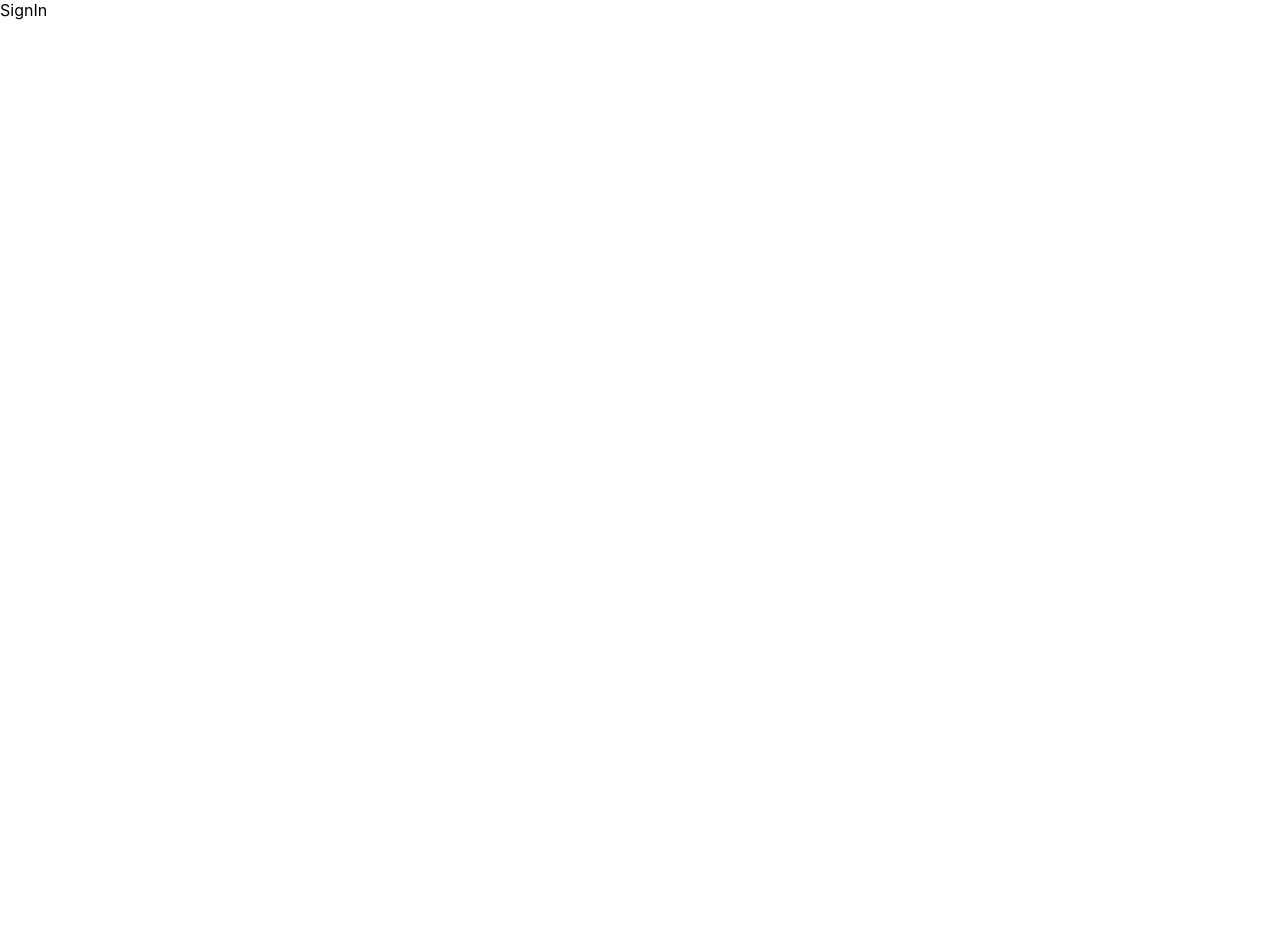
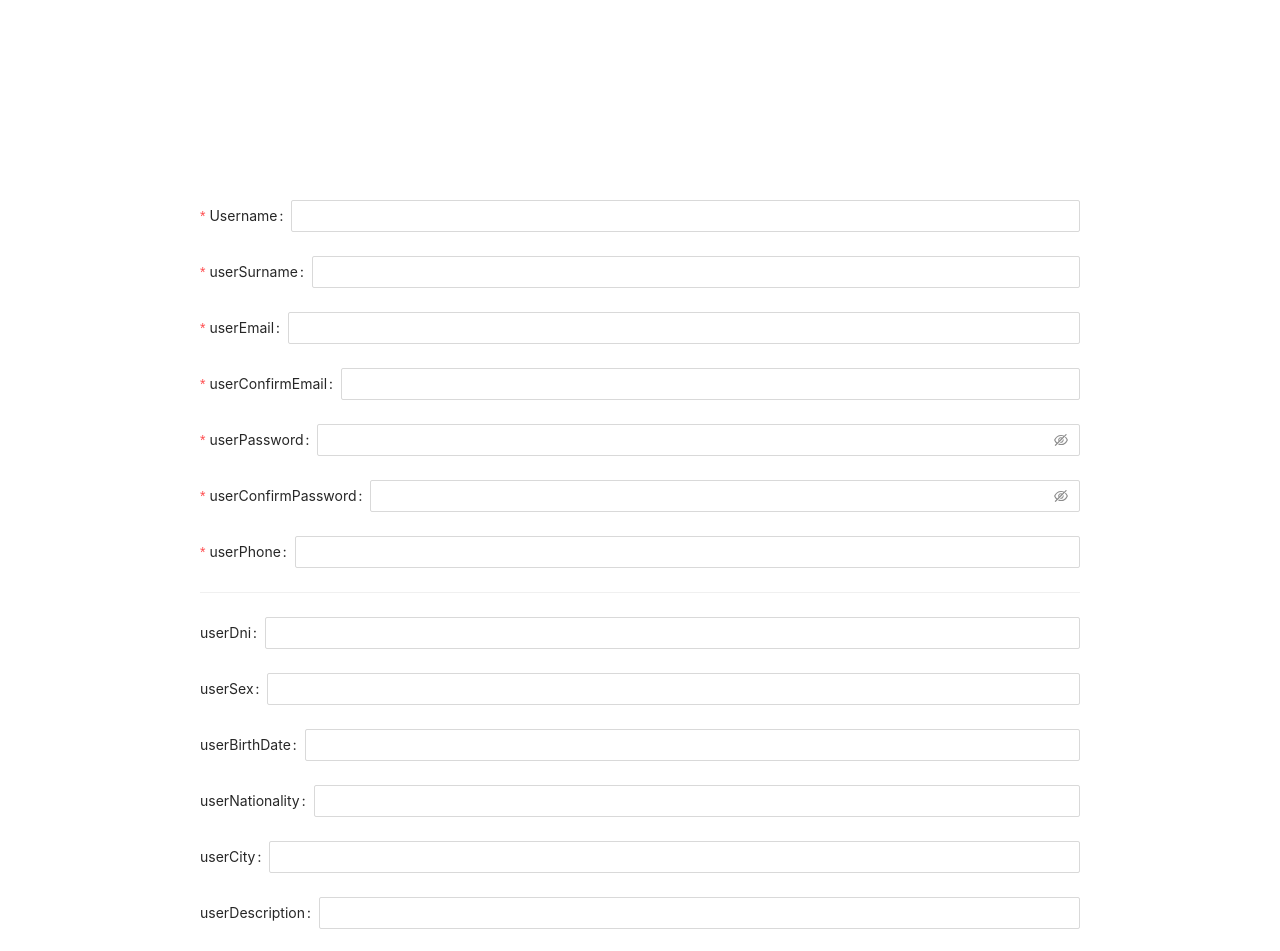
Before and after one commit to pabloluceroschneider/co-alquilando-frontend, a React (Create React App) app: page /sign-in in a window 1280 px wide. Shown: the top 951 px of the page. Before the commit the page ends 800 px from the top, so only its background shows below. Built offline with nearby package versions, Linux system fonts and the light colour scheme.

Commit message:
add: Instancio componentes Form de antd

```diff
--- a/src/index.js
+++ b/src/index.js
@@ -1,8 +1,10 @@
 import React from 'react';
 import ReactDOM from 'react-dom';
+import 'antd/dist/antd.css';
 import './styles/index.css';
 // import App from './components/App';
-import Routes from './routes'
+import Routes from './routes';
+
 import * as serviceWorker from './serviceWorker';
 
 ReactDOM.render(
--- a/src/routes/signIn/index.js
+++ b/src/routes/signIn/index.js
@@ -1,11 +1,182 @@
-import React from 'react'
+import React from 'react';
+import { Form, Input, Button, Divider } from 'antd';
 
-const SignIn = props => {
-    return (
-        <div>
-            SignIn
-        </div>
-    )
-}
+
+const FormSignIn = () => {
+	const onFinish = (values) => {
+		console.log('Success:', values);
+	};
+
+	const onFinishFailed = (errorInfo) => {
+		console.log('Failed:', errorInfo);
+	};
+
+	return (
+		<Form
+			name="sign-in"
+			initialValues={{
+				remember: true
+			}}
+			onFinish={onFinish}
+			onFinishFailed={onFinishFailed}
+		>
+			<Form.Item
+				label="Username"
+				name="userName"
+				rules={[
+					{
+						required: true,
+						message: 'Please input your username!'
+					}
+				]}
+			>
+				<Input />
+			</Form.Item>
+
+			<Form.Item
+				label="userSurname"
+				name="userSurname"
+				rules={[
+					{
+						required: true,
+						message: 'Please input your username!'
+					}
+				]}
+			>
+				<Input />
+			</Form.Item>
+
+			<Form.Item
+				label="userEmail"
+				name="userEmail"
+				rules={[
+					{
+						required: true,
+						message: 'Please input your username!'
+					}
+				]}
+			>
+				<Input />
+			</Form.Item>
+
+			<Form.Item
+				label="userConfirmEmail"
+				name="userConfirmEmail"
+				rules={[
+					{
+						required: true,
+						message: 'Please input your username!'
+					}
+				]}
+			>
+				<Input />
+			</Form.Item>
+
+            <Form.Item
+				label="userPassword"
+				name="userPassword"
+				rules={[
+					{
+						required: true,
+						message: 'Please input your password!'
+					}
+				]}
+			>
+				<Input.Password />
+			</Form.Item>
+
+            <Form.Item
+				label="userConfirmPassword"
+				name="userConfirmPassword"
+				rules={[
+					{
+						required: true,
+						message: 'Please input your password!'
+					}
+				]}
+			>
+				<Input.Password />
+			</Form.Item>
+
+            <Form.Item
+				label="userPhone"
+				name="userPhone"
+				rules={[
+					{
+						required: true,
+						message: 'Please input your username!'
+					}
+				]}
+			>
+				<Input />
+			</Form.Item>
+
+            <Divider />
+
+            <Form.Item
+				label="userDni"
+				name="userDni"
+			>
+				<Input />
+			</Form.Item>
+
+            <Form.Item
+				label="userSex"
+				name="userSex"
+			>
+				<Input />
+			</Form.Item>
+
+            <Form.Item
+				label="userBirthDate"
+				name="userBirthDate"
+			>
+				<Input />
+			</Form.Item>
+
+            <Form.Item
+				label="userNationality"
+				name="userNationality"
+			>
+				<Input />
+			</Form.Item>
+
+            <Form.Item
+				label="userCity"
+				name="userCity"
+			>
+				<Input />
+			</Form.Item>
+
+            <Form.Item
+				label="userDescription"
+				name="userDescription"
+			>
+				<Input />
+			</Form.Item>
+
+            <Form.Item
+				label="userPreferences"
+				name="userPreferences"
+			>
+				<Input />
+			</Form.Item>
+
+			<Form.Item>
+				<Button type="primary" htmlType="submit">
+					Submit
+				</Button>
+			</Form.Item>
+		</Form>
+	);
+};
+
+const SignIn = () => {
+	return (
+		<div className="form-sign-in">
+			<FormSignIn />
+		</div>
+	);
+};
 
 export default SignIn;
--- a/src/styles/index.css
+++ b/src/styles/index.css
@@ -1,4 +1,5 @@
 @import "./App.css";
+@import "./sign-in.css";
 
 body {
   margin: 0;
--- /dev/null
+++ b/src/styles/sign-in.css
@@ -0,0 +1,5 @@
+
+.form-sign-in{
+    text-align: center;
+    margin: 200px;
+}
```
